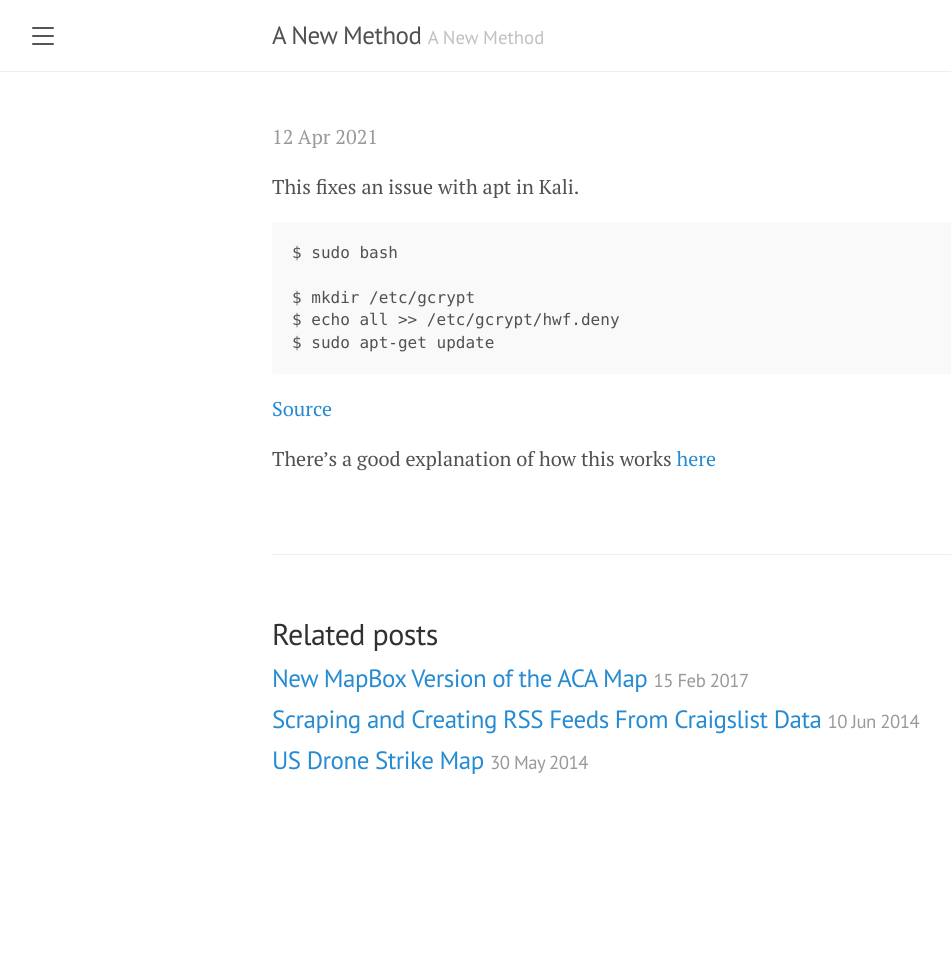
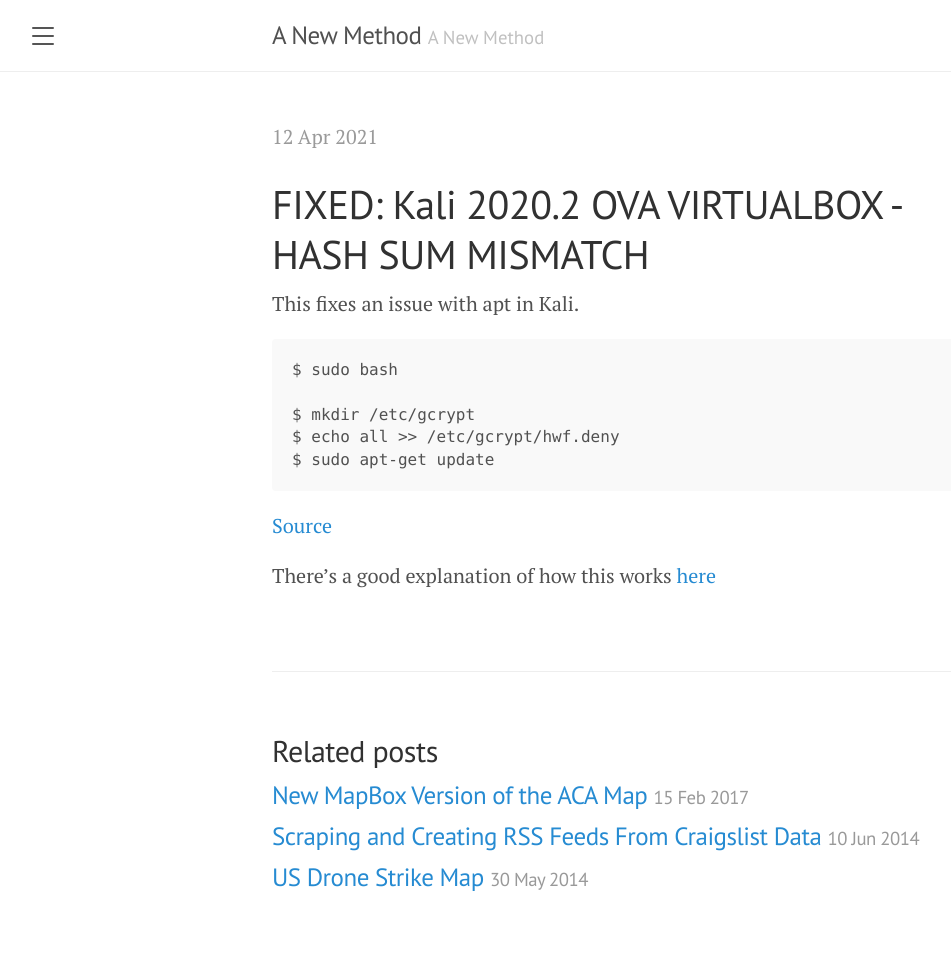
Before and after one commit to bernardr/bernardr.github.io, a Jekyll site: the page built from _posts/2021-04-12-Kali-Apt-Fix.md, in a window 1280 px wide. Shown: the whole page, without its empty margins (8-959 px from the left). Built offline with Jekyll 4.4.1, drawn with Linux system fonts in a browser that asks for light colours; our own code applies the rules of GitHub Pages for plain Markdown files; before the commit the page ends 900 px from its top, so only the background shows below that.

Commit message:
Update 2021-04-12-Kali-Apt-Fix.md

```diff
--- a/_posts/2021-04-12-Kali-Apt-Fix.md
+++ b/_posts/2021-04-12-Kali-Apt-Fix.md
@@ -2,6 +2,8 @@
 layout: post
 title: FIXED: Kali 2020.2 OVA VIRTUALBOX - HASH SUM MISMATCH
 ---
+
+# FIXED: Kali 2020.2 OVA VIRTUALBOX - HASH SUM MISMATCH
 
 This fixes an issue with apt in Kali.
 
```
